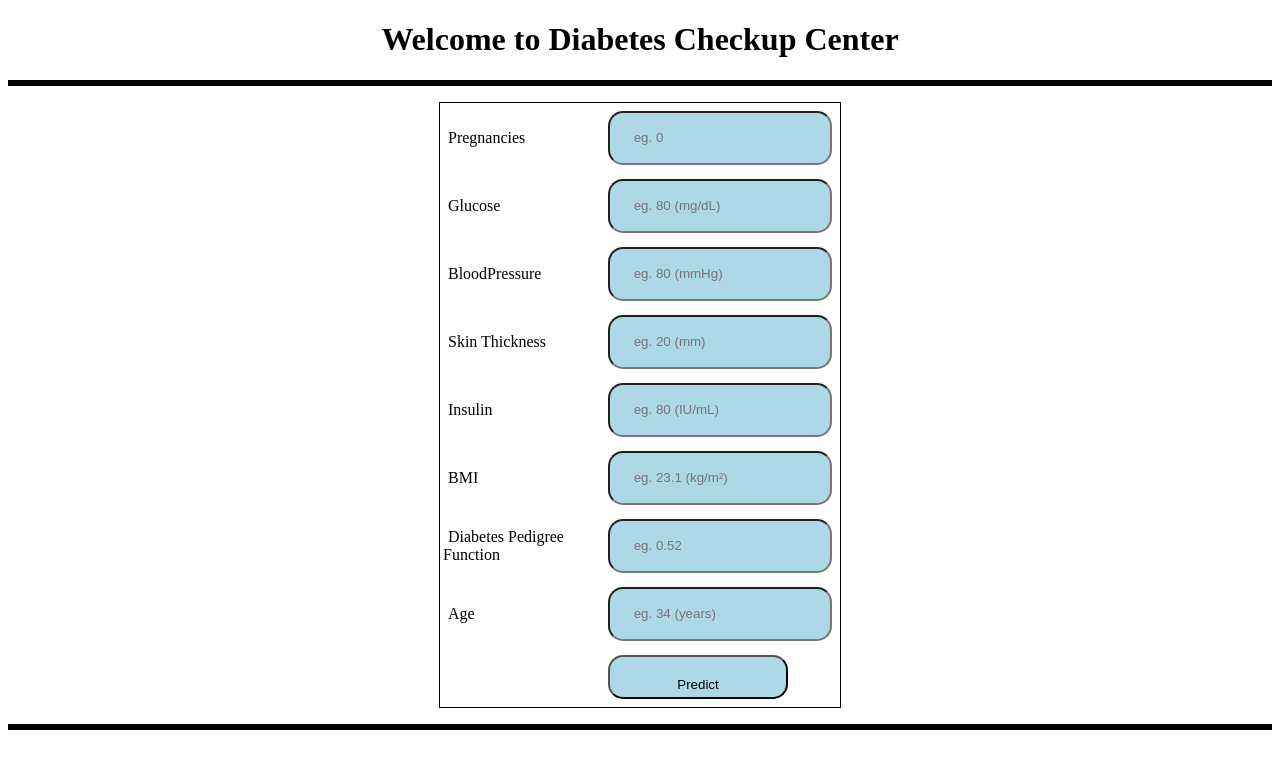
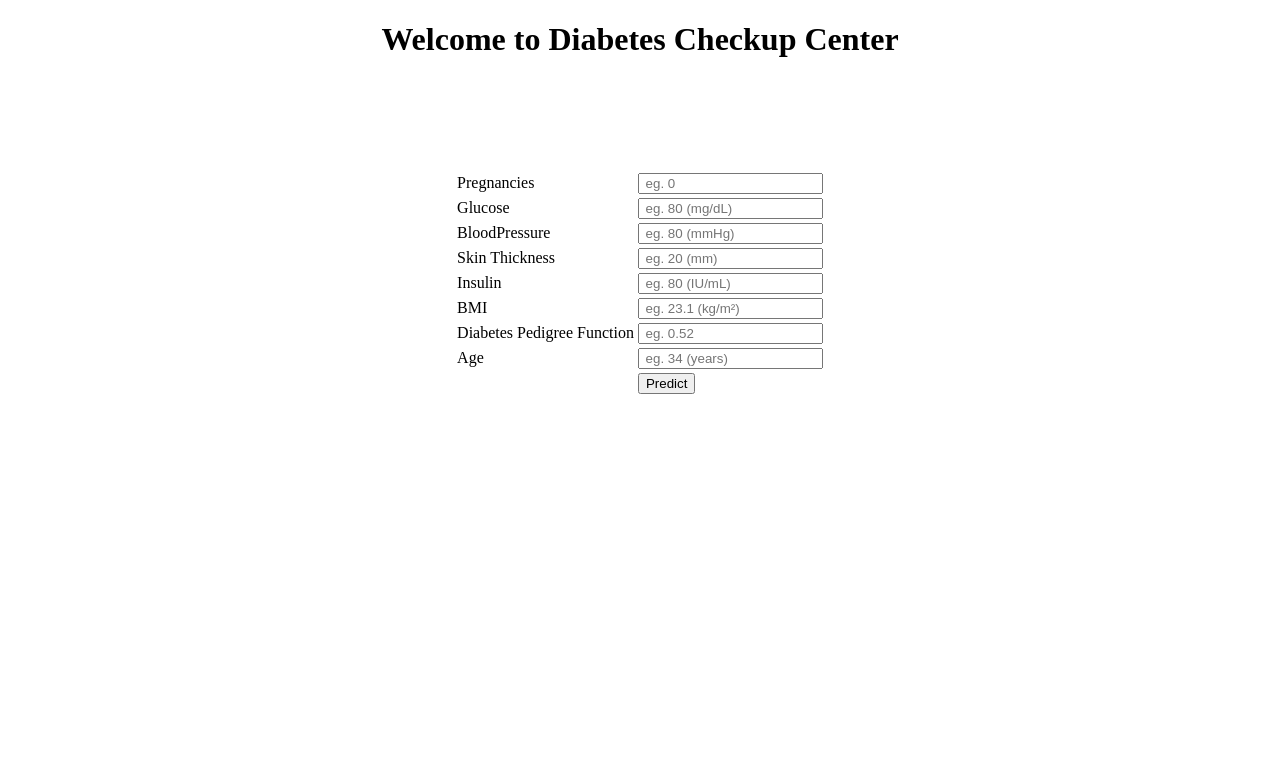
Before and after one commit to PurnimaSingh10/ML, a Flask app: page / in a window 1280 px wide. Shown: the top 769 px of the page. Run offline with Flask 2, Linux system fonts and the light colour scheme; parts of the project's set-up code (start-up, migrations or seed data) failed here and were passed over.

Commit message:
Add files via upload

```diff
--- a/templates/index.html
+++ b/templates/index.html
@@ -2,8 +2,9 @@
 
 <html lang="en" dir="ltr">
 <head> <h1> <center>Welcome to Diabetes Checkup Center</center> </h1>
- 	<link rel="shortcut icon" href="{{ url_for('static', filename='favicon.ico') }}">
+ 	<!-- <link rel="shortcut icon" href="{{ url_for('static', filename='favicon.ico') }}">
         <link rel="stylesheet" type="text/css" href="{{ url_for('static', filename='styles.css') }}">
+		-->
  </head>
 <body>
 
--- a/templates/result.html
+++ b/templates/result.html
@@ -2,7 +2,7 @@
 
 <html>
 <head> <h1> <center>Welcome to Diabetes Checkup Center</center> </h1>
-<link rel="stylesheet" type="text/css" href="{{ url_for('static', filename='styles.css') }}">
+<!-- Result <link rel="stylesheet" type="text/css" href="{{ url_for('static', filename='styles.css') }}"> -->
  </head>
 <body>
 
```
